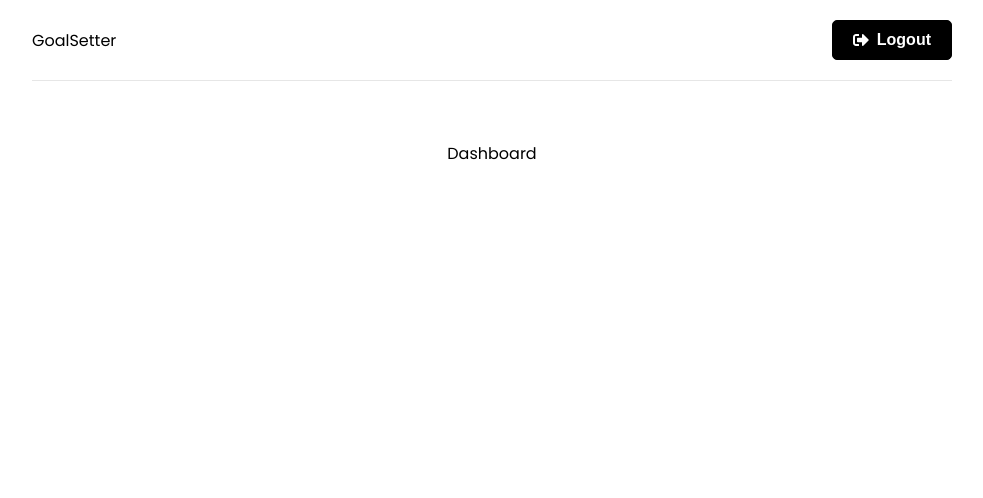
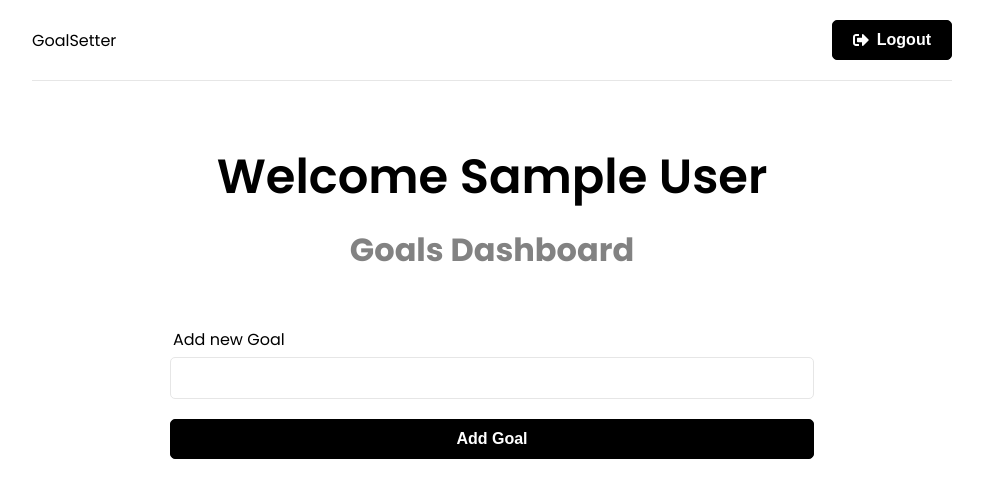
Before and after one commit to aaqib605/mern-rest-api, a React (Create React App) app in the folder frontend/: page / in a window 1280 px wide. Shown: the top 498 px of the page, without its empty margins (148-1131 px from the left). Built offline with nearby package versions, Linux system fonts and the light colour scheme; sample sign-in values are in the browser's storage.

Commit message:
implement UI to add a new goal

```diff
--- /dev/null
+++ b/frontend/src/components/GoalForm.jsx
@@ -0,0 +1,33 @@
+import { useState } from "react";
+
+function GoalForm() {
+  const [text, setText] = useState("");
+
+  const onSubmit = (e) => {
+    e.preventDefault();
+  };
+
+  return (
+    <section className="form">
+      <form onSubmit={onSubmit}>
+        <div className="form-group">
+          <label htmlFor="text">Add new Goal</label>
+          <input
+            type="text"
+            name="text"
+            id="text"
+            value={text}
+            onChange={(e) => setText(e.target.value)}
+          />
+        </div>
+        <div className="form-group">
+          <button className="btn btn-block" type="submit">
+            Add Goal
+          </button>
+        </div>
+      </form>
+    </section>
+  );
+}
+
+export default GoalForm;
--- a/frontend/src/pages/Dashboard.jsx
+++ b/frontend/src/pages/Dashboard.jsx
@@ -1,6 +1,7 @@
 import { useEffect } from "react";
 import { useNavigate } from "react-router-dom";
 import { useSelector } from "react-redux";
+import GoalForm from "../components/GoalForm";
 
 const Dashboard = () => {
   const navigate = useNavigate();
@@ -13,6 +14,15 @@
     }
   }, [user, navigate]);
 
-  return <div>Dashboard</div>;
+  return (
+    <>
+      <section className="heading">
+        <h1>Welcome {user && user.name}</h1>
+        <p>Goals Dashboard</p>
+      </section>
+
+      <GoalForm />
+    </>
+  );
 };
 export default Dashboard;
```
